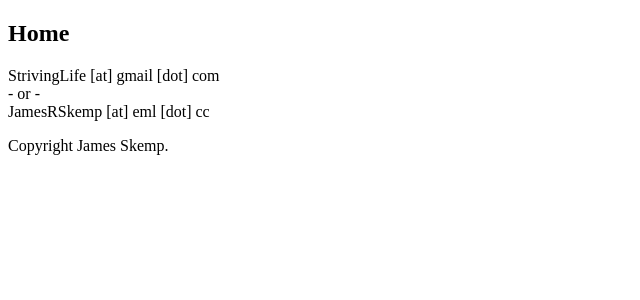
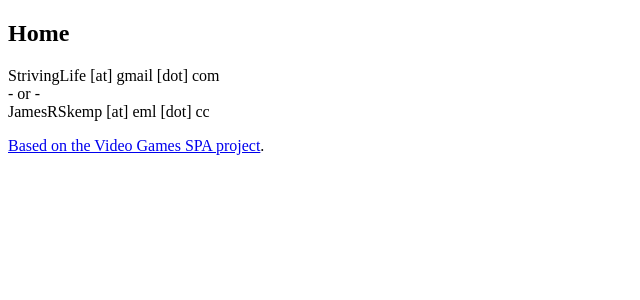
Before and after one commit to JamesSkemp/VideoGamesSpa, an ASP.NET MVC app: page / in a window 1280 px wide. Shown: the part 98-398 px from the top of the page, without its empty margins (0-640 px from the left). Run offline with ASP.NET Core 8 and stand-ins for ASP.NET MVC 5, Linux system fonts and the light colour scheme; the project's own start-up code is not run, and a stand-in starts its controllers and pages; some libraries are stand-ins or nearby versions.

Commit message:
Updated template footer.
Link back to GitHub project page.

```diff
--- a/JamesRSkemp.VideoGamesSpa.Web/Views/Shared/_Layout.cshtml
+++ b/JamesRSkemp.VideoGamesSpa.Web/Views/Shared/_Layout.cshtml
@@ -25,10 +25,10 @@
 		<div id="main">
 			@RenderBody()
 			<div id="footer">
-				<p><span class="email_addr">StrivingLife [at] gmail [dot] com</span><br />
+				<p class="contact"><span class="email_addr">StrivingLife [at] gmail [dot] com</span><br />
 				- or -<br />
 				<span class="email_addr">JamesRSkemp [at] eml [dot] cc</span></p>
-				<p>Copyright James Skemp.</p>
+				<p><a href="https://github.com/JamesSkemp/VideoGamesSpa" target="_blank">Based on the Video Games SPA project</a>.</p>
 			</div>
 		</div>
 	</div>
```
